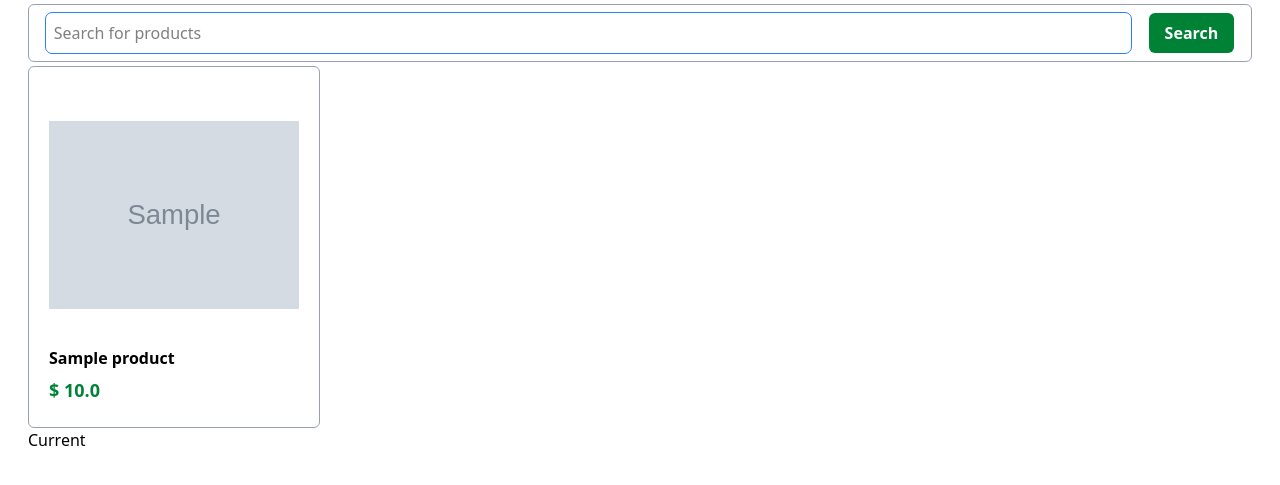
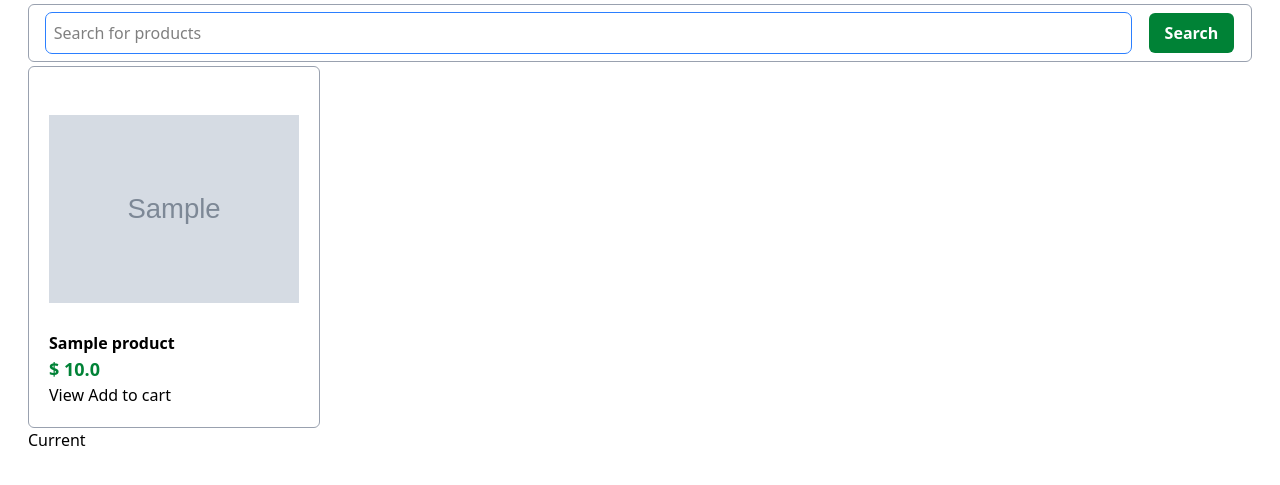
Before and after one commit to ErikEvertonRodrigues/ecommerce_Django, a Django app: page / in a window 1280 px wide. Shown: the top 485 px of the page. Run offline with Django 5.2, Linux system fonts and the light colour scheme; tables that the repository leaves empty hold one stand-in row (values such as "Sample post"); grey boxes marked "Sample" are stand-in pictures; style sheets or scripts are compiled from the project's sources.

Commit message:
Add view and add to cart buttons into page

```diff
--- a/shop/templates/shop/index.html
+++ b/shop/templates/shop/index.html
@@ -21,6 +21,10 @@
                         <img class="h-[250px] w-[250px] object-contain" src="{{ product.image }}" alt="{{ product.title }} image">
                         <p class="font-black">{{ product.title }}</p>
                         <p class="font-black text-green-700 text-lg">$ {{ product.price }}</p>
+                        <div>
+                            <a href="/{{ product.id }}">View</a>
+                            <a href="#">Add to cart</a>
+                        </div>
                     </div>
                 {% endfor %}
             </div>
```
